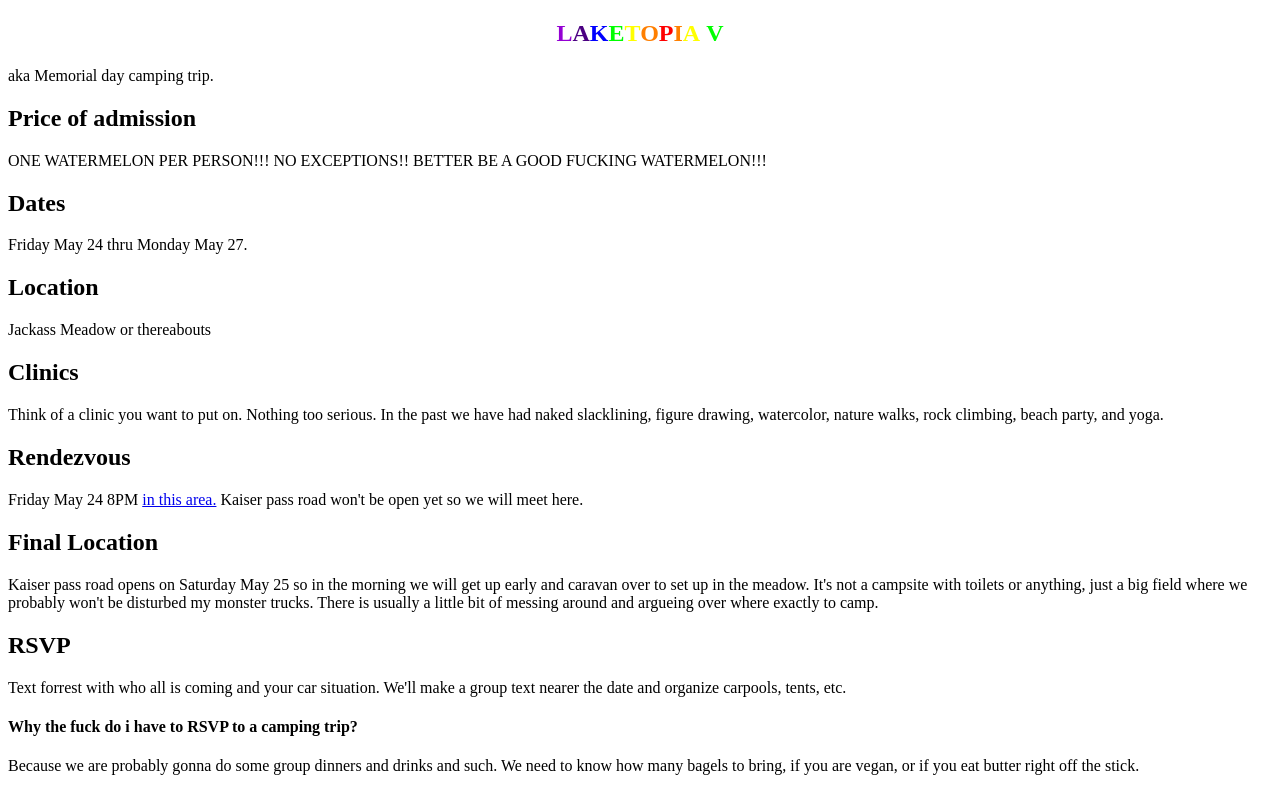
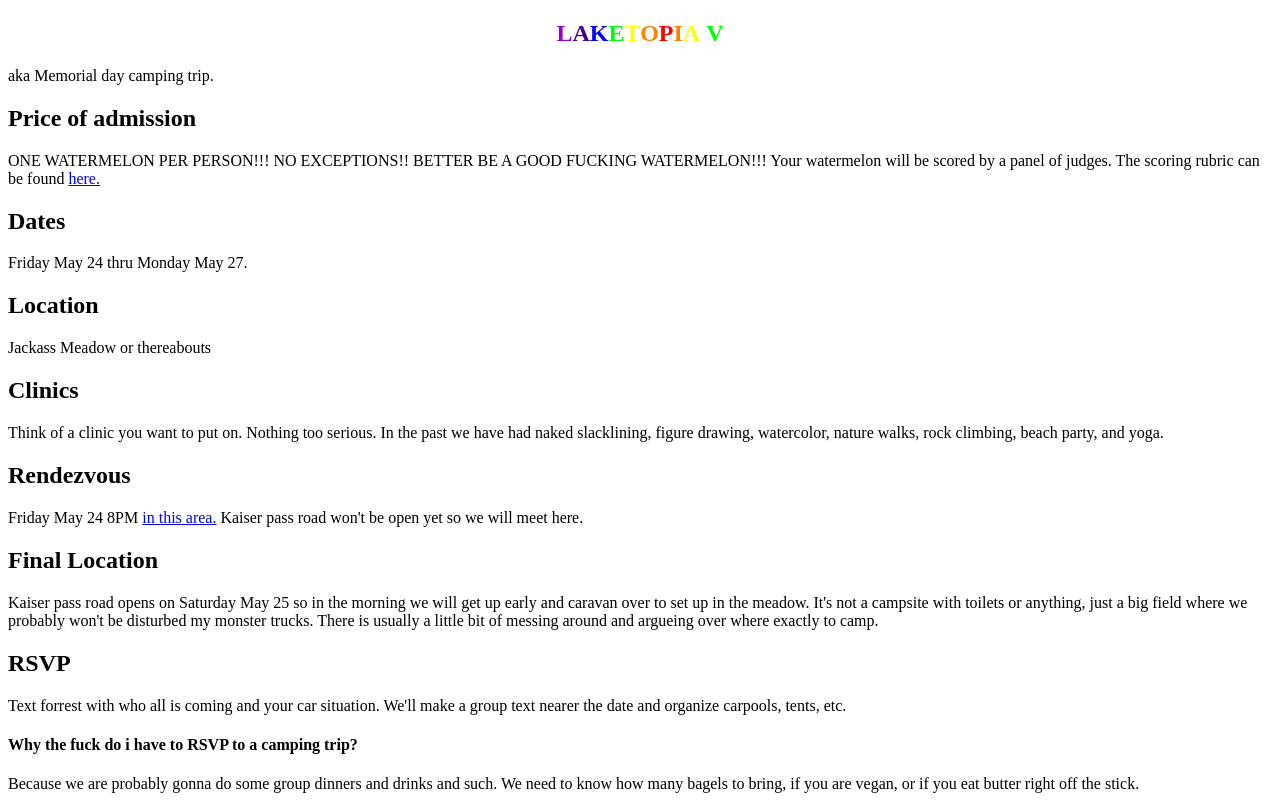
Before and after one commit to forrestrodeman/forrestrodeman, a plain HTML site: page laketopia_v.html in a window 1280 px wide. Drawn offline with Linux system fonts and the light colour scheme.

Commit message:
melon rubric

```diff
--- a/laketopia_v.html
+++ b/laketopia_v.html
@@ -12,7 +12,7 @@
 <p>aka Memorial day camping trip. </p>
 
 <h2>Price of admission</h2>
-<p>ONE WATERMELON PER PERSON!!! NO EXCEPTIONS!! BETTER BE A GOOD FUCKING WATERMELON!!!  </p>
+<p>ONE WATERMELON PER PERSON!!! NO EXCEPTIONS!! BETTER BE A GOOD FUCKING WATERMELON!!! Your watermelon will be scored by a panel of judges. The scoring rubric can be found <a href="forrestrodeman.github.io/melon_rubric.png">here.</a> </p>
 
 <h2>Dates</h2>
 <p>Friday May 24 thru Monday May 27. </p>
```
Also changed, not shown: melon_rubric.png (added).
